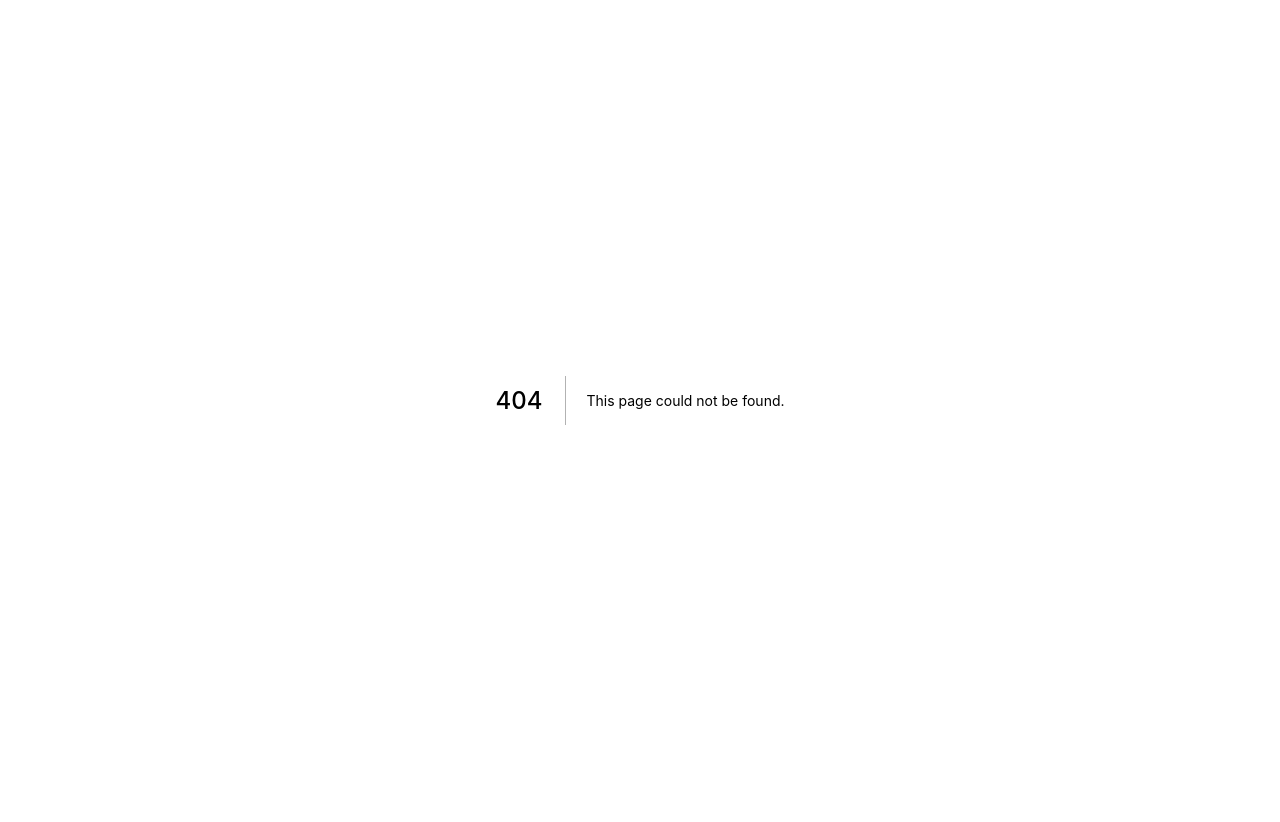
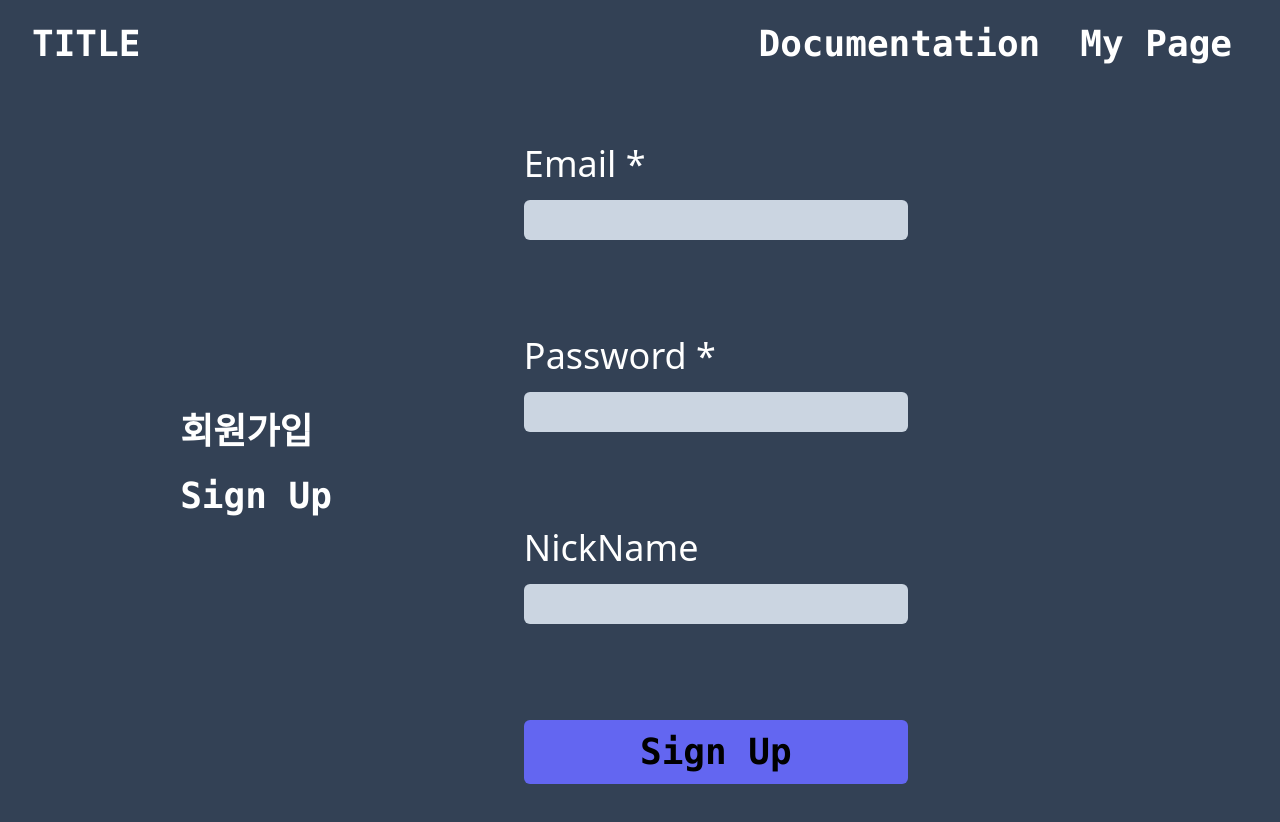
Before and after one commit to aoqk4/tech_visualizer, a Next.js app: page /signup in a window 1280 px wide. Before the commit this address had no page. Shown: the top 822 px of the page. Before the commit the page ends 800 px from the top, so only its background shows below. Built offline with nearby package versions, Linux system fonts and the light colour scheme.

Commit message:
add UI login, signup

```diff
--- /dev/null
+++ b/components/Layout.tsx
@@ -0,0 +1,29 @@
+import Link from "next/link";
+import { useRouter } from "next/router";
+import React from "react";
+
+type LayoutProps = {
+  children?: React.ReactNode;
+};
+
+export default function Layout(props: LayoutProps) {
+  const Router = useRouter();
+
+  return (
+    <nav className="flex justify-between items-center font-bold bg-slate-700 text-white pt-6">
+      <div className="text-4xl font-mono">
+        <Link href={"/"}>
+          <div className="pl-8">TITLE</div>
+        </Link>
+      </div>
+      <div className="flex ">
+        <div className="pr-10 text-4xl font-mono">
+          <Link href={`/login`}>Documentation</Link>
+        </div>
+        <div className="pr-12 text-4xl font-mono">
+          <Link href={`/login`}>My Page</Link>
+        </div>
+      </div>
+    </nav>
+  );
+}
--- a/package.json
+++ b/package.json
@@ -12,7 +12,8 @@
     "@prisma/client": "^4.4.0",
     "next": "12.3.1",
     "react": "18.2.0",
-    "react-dom": "18.2.0"
+    "react-dom": "18.2.0",
+    "xml-js": "^1.6.11"
   },
   "devDependencies": {
     "@types/node": "18.8.2",
--- a/pages/api/hello.ts
+++ /dev/null
@@ -1,13 +0,0 @@
-// Next.js API route support: https://nextjs.org/docs/api-routes/introduction
-import type { NextApiRequest, NextApiResponse } from 'next'
-
-type Data = {
-  name: string
-}
-
-export default function handler(
-  req: NextApiRequest,
-  res: NextApiResponse<Data>
-) {
-  res.status(200).json({ name: 'John Doe' })
-}
--- /dev/null
+++ b/pages/api/techmarketinfo/index.ts
@@ -0,0 +1,42 @@
+// Next.js API route support: https://nextjs.org/docs/api-routes/introduction
+import type { NextApiRequest, NextApiResponse } from "next";
+import convert from "xml-js";
+import { PrismaClient, techNeeds } from "@prisma/client";
+
+const prisma = new PrismaClient();
+
+type Data = {
+  name?: String;
+  err?: String | undefined;
+};
+
+export default async function handler(
+  req: NextApiRequest,
+  res: NextApiResponse<Data>
+) {
+  try {
+    fetch(
+      "http://211.188.64.69/OpenAPI/service/tech/needtech?ServiceKey=uNe2gNmclsaT0QRQZk%2B0hUBNl7RgIocrPhY%2B31DtAv5%2BWIH%2BmhcvnAfNVY8YiQATVcWq4byy6qNwGJBEUrvHRA%3D%3D&numOfRows=12000"
+    )
+      .then((res) => res.text())
+      .then((txt) => convert.xml2json(txt, { compact: true, spaces: 4 }))
+      .then(async (json) => {
+        let result = JSON.parse(json);
+
+        let obj: object[] = [];
+
+        result.response.body.items.item.map((ele: any, idx: any) => {
+          let testobj = {};
+          obj.push(testobj);
+        });
+        const techneeds = await prisma.techNeeds.createMany({
+          data: obj,
+        });
+      });
+  } catch (err) {
+    res.status(504).json({ err: `${err}` });
+  } finally {
+    prisma.$disconnect();
+    res.status(200).json({ name: "John Doe" });
+  }
+}
--- /dev/null
+++ b/pages/api/techneeds/index.ts
@@ -0,0 +1,51 @@
+// Next.js API route support: https://nextjs.org/docs/api-routes/introduction
+import type { NextApiRequest, NextApiResponse } from "next";
+import convert from "xml-js";
+import { PrismaClient, techNeeds } from "@prisma/client";
+
+const prisma = new PrismaClient();
+
+type Data = {
+  name?: String;
+  err?: String | undefined;
+};
+
+export default async function handler(
+  req: NextApiRequest,
+  res: NextApiResponse<Data>
+) {
+  try {
+    fetch(
+      "http://211.188.64.69/OpenAPI/service/tech/needtech?ServiceKey=uNe2gNmclsaT0QRQZk%2B0hUBNl7RgIocrPhY%2B31DtAv5%2BWIH%2BmhcvnAfNVY8YiQATVcWq4byy6qNwGJBEUrvHRA%3D%3D&numOfRows=12000"
+    )
+      .then((res) => res.text())
+      .then((txt) => convert.xml2json(txt, { compact: true, spaces: 4 }))
+      .then(async (json) => {
+        let result = JSON.parse(json);
+
+        let obj: object[] = [];
+
+        result.response.body.items.item.map((ele: any, idx: any) => {
+          let testobj = {
+            buyKindNm: ele.buyKindNm?._text,
+            keyword: ele.keyword?._text,
+            dmdtchNm: ele.dmdtchNm?._text,
+            tchlgyIndcprDtl: ele.tchlgyIndcprDtl?._text,
+            tchlgyPccndCn: ele.tchlgyPccndCn?._text,
+            tpDmandCdNm: ele.tpDmandCdNm?._text,
+            tcntrnFxamtTchfee: ele.tcntrnFxamtTchfee?._text,
+            tcntrnOrdnrTchfee: ele.tcntrnOrdnrTchfee?._text,
+          };
+          obj.push(testobj);
+        });
+        const techneeds = await prisma.techNeeds.createMany({
+          data: obj,
+        });
+      });
+  } catch (err) {
+    res.status(504).json({ err: `${err}` });
+  } finally {
+    prisma.$disconnect();
+    res.status(200).json({ name: "John Doe" });
+  }
+}
--- a/pages/index.tsx
+++ b/pages/index.tsx
@@ -1,7 +1,8 @@
 import type { NextPage } from "next";
+import { useState } from "react";
 
 const Home: NextPage = () => {
-  return <div className="bg-red-500">Hello World!</div>;
+  return <div className="bg-red-200 w-full h-[100vh]">1</div>;
 };
 
 export default Home;
--- /dev/null
+++ b/pages/login.tsx
@@ -0,0 +1,48 @@
+import type { NextPage } from "next";
+import Link from "next/link";
+import { useState } from "react";
+import Layout from "../components/Layout";
+
+const Login: NextPage = () => {
+  return (
+    <div>
+      <Layout></Layout>
+      <div className="flex justify-center items-center bg-slate-700 w-full h-[100vh] space-x-32 flex-wrap">
+        <div className="border-r-2 border-slate-400 flex space-y-10 flex-col justify-center items-center w-[30%] h-[50%]">
+          <span className="font-bold text-5xl text-white">로그인</span>
+          <span className="font-bold text-5xl text-white">Login</span>
+          <div>
+            <span className="text-slate-300">회원이 아니시라면?</span>{" "}
+            <Link href={"/signup"}>
+              <span className="text-blue-300 hover:text-blue-500">
+                {" "}
+                회원가입
+              </span>
+            </Link>
+          </div>
+        </div>
+        <div className="flex flex-col items-start justify-center w-[30%] h-[50%] space-y-12 ">
+          <div className="w-[70%] flex flex-col space-y-2">
+            <label className="font-bold text-2xl text-white"> Email </label>
+            <input
+              type={"text"}
+              className="text-4xl bg-slate-300 rounded-lg"
+            ></input>
+          </div>
+          <div className="w-[70%] flex flex-col space-y-2">
+            <label className="font-bold text-2xl text-white"> 비밀번호 </label>
+            <input
+              type={"password"}
+              className="text-4xl bg-slate-300 rounded-lg"
+            ></input>
+          </div>
+          <button className="flex items-center justify-center w-[70%] h-[10%] rounded-md bg-blue-400 text-white font-bold text-lg">
+            LOGIN
+          </button>
+        </div>
+      </div>
+    </div>
+  );
+};
+
+export default Login;
--- /dev/null
+++ b/pages/signup.tsx
@@ -0,0 +1,43 @@
+import Layout from "../components/Layout";
+
+const signup = () => {
+  return (
+    <div>
+      <Layout></Layout>
+      <div className="flex items-center justify-center bg-slate-700 w-full h-[100vh]">
+        <div className="text-white font-bold font-mono text-4xl space-y-6">
+          <div>회원가입</div>
+          <div>Sign Up</div>
+        </div>
+        <form className="flex flex-col justify-center items-center w-[60%] h-[80%] space-y-24">
+          <div className="flex flex-col w-[50%] text-4xl text-white space-y-4 ">
+            <label>Email *</label>
+            <input
+              type={"text"}
+              className="rounded-md bg-slate-300 text-black"
+            ></input>
+          </div>
+          <div className="flex flex-col w-[50%] text-4xl text-white space-y-4">
+            <label>Password *</label>
+            <input
+              type={"password"}
+              className="rounded-md bg-slate-300 text-black"
+            ></input>
+          </div>
+          <div className="flex flex-col w-[50%] text-4xl text-white space-y-4">
+            <label>NickName </label>
+            <input
+              type={"text"}
+              className="rounded-md bg-slate-300 text-black"
+            ></input>
+          </div>
+          <button className="w-[50%] bg-indigo-500 text-4xl py-3 font-mono font-bold rounded-md">
+            Sign Up
+          </button>
+        </form>
+      </div>
+    </div>
+  );
+};
+
+export default signup;
```
Also changed, not shown: pages/_app.tsx (+4 -4 lines), 2 other files (tests, documents, lock files or other folders).
